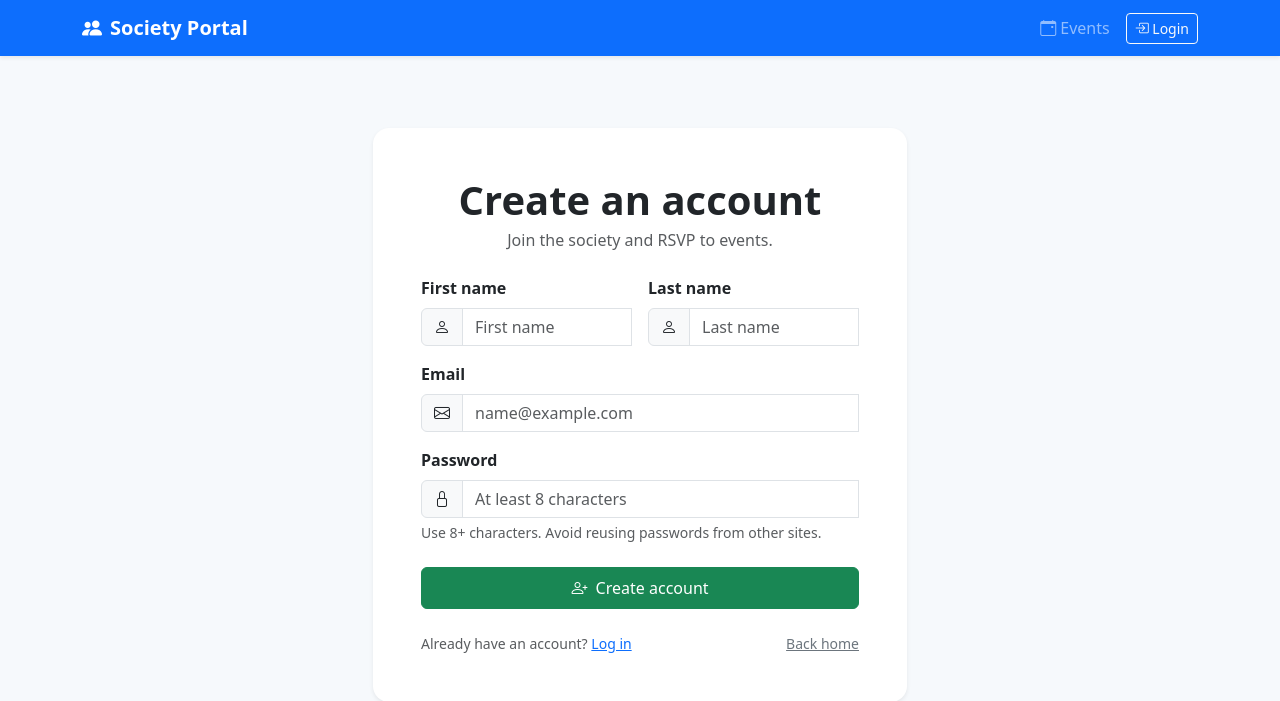
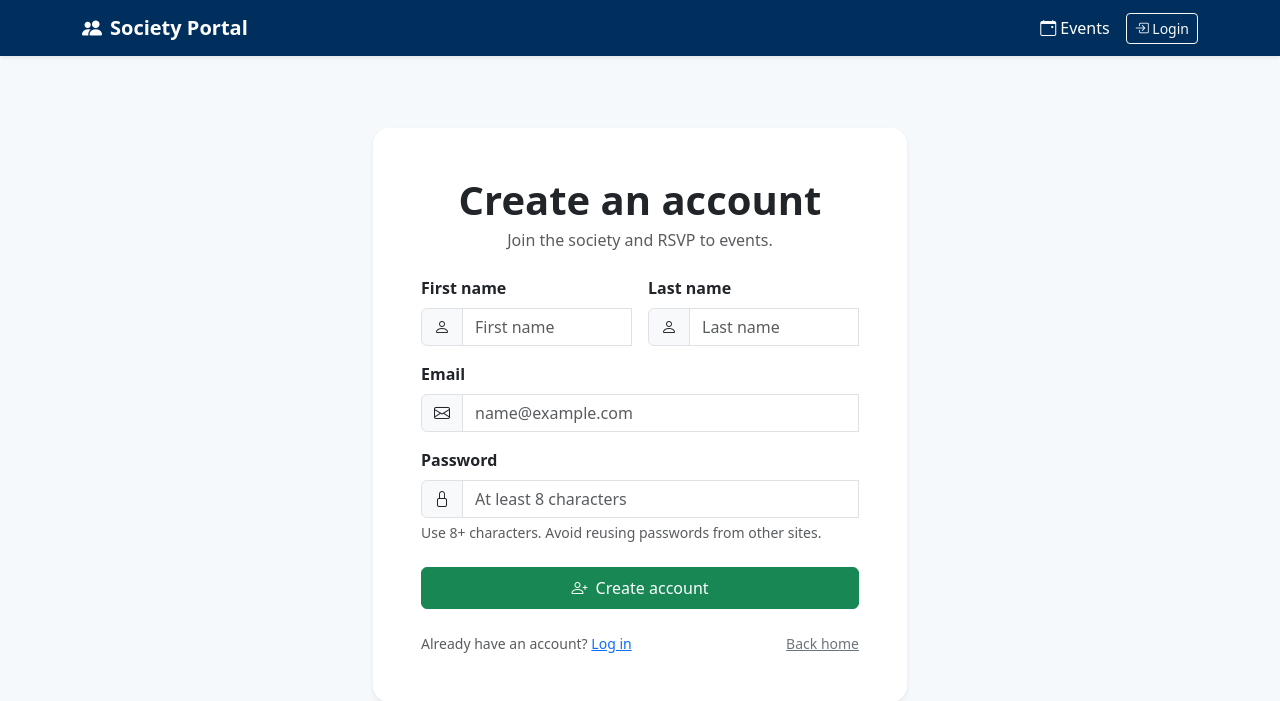
Before and after one commit to LithiumSakura/BUSystemsDevelopmentUnit, a Flask app: page /register in a window 1280 px wide. Shown: the top 701 px of the page. Run offline with Flask 3, Linux system fonts and the light colour scheme.

Commit message:
Update UI

```diff
--- a/static/style.css
+++ b/static/style.css
@@ -10,7 +10,6 @@
 .custom-navbar .nav-link:hover {
     color: #01e2c4;
 }
-
 
 body {
     background: #f6f9fc;
--- a/templates/base.html
+++ b/templates/base.html
@@ -13,7 +13,7 @@
 </head>
 
 <body>
-    <nav class="navbar navbar-expand-lg navbar-dark bg-primary shadow-sm">
+    <nav class="navbar navbar-expand-lg navbar-dark custom-navbar shadow-sm">
         <div class="container">
             <a class="navbar-brand fw-bold" href="{{ url_for('home') }}">
                 <i class="bi bi-people-fill me-2"></i>Society Portal
```
